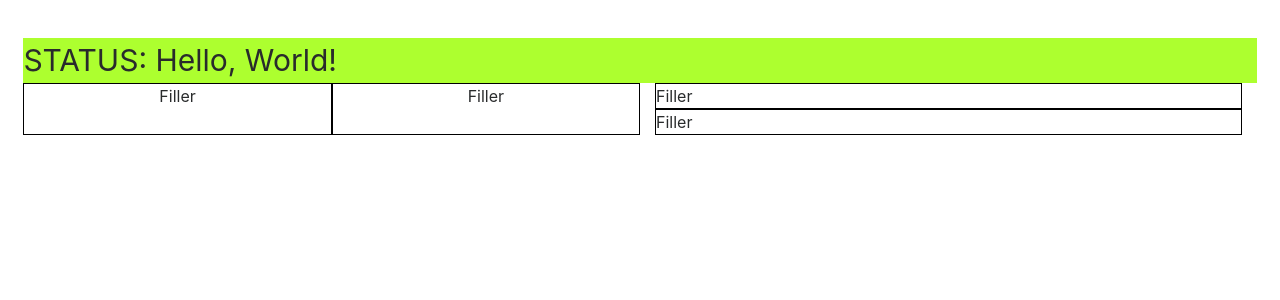
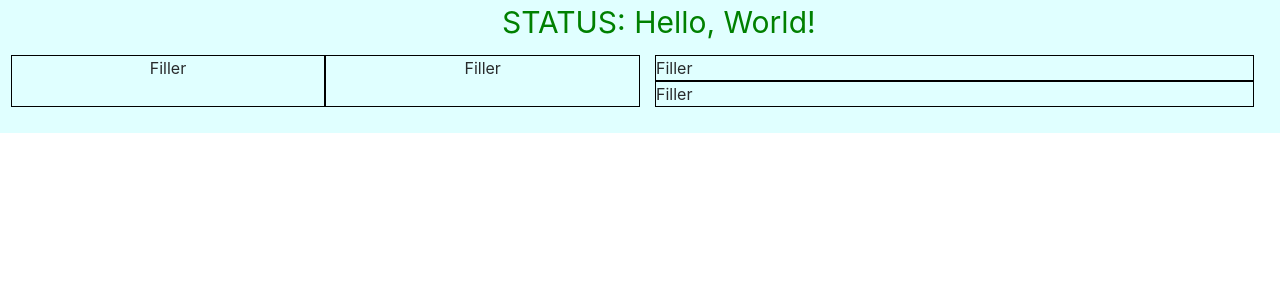
Before and after one commit to Samin100/RecognizeMe, a Flask app: page / in a window 1280 px wide. Shown: the top 300 px of the page. Run offline with Flask 2, Linux system fonts and the light colour scheme; some libraries are stand-ins or nearby versions.

Commit message:
Update main.css

```diff
--- a/static/css/main.css
+++ b/static/css/main.css
@@ -1,19 +1,31 @@
 #status{
-	background-color: greenyellow;
 	text-align: center;
 	font-size: 30px;
 	height: 10%;
+    color: green;
+    text-align: center;
+   padding-left:40%;
 }
 
 .cellbox{
 	border: 1px solid black;
-	text-align: center;
 }
 
 .container-fluid{
-	padding: 3%;
+    padding: 2%;
+   margin-top: -2%;
+    background-color: lightcyan;
 }
 
 #colz{
 	height: 90%;
+    text-align: center;
+    padding-top:10px;
 }
+
+.sidecol{
+    text-align: center;
+}
+body{
+    text-align: center !important;
+}
```
